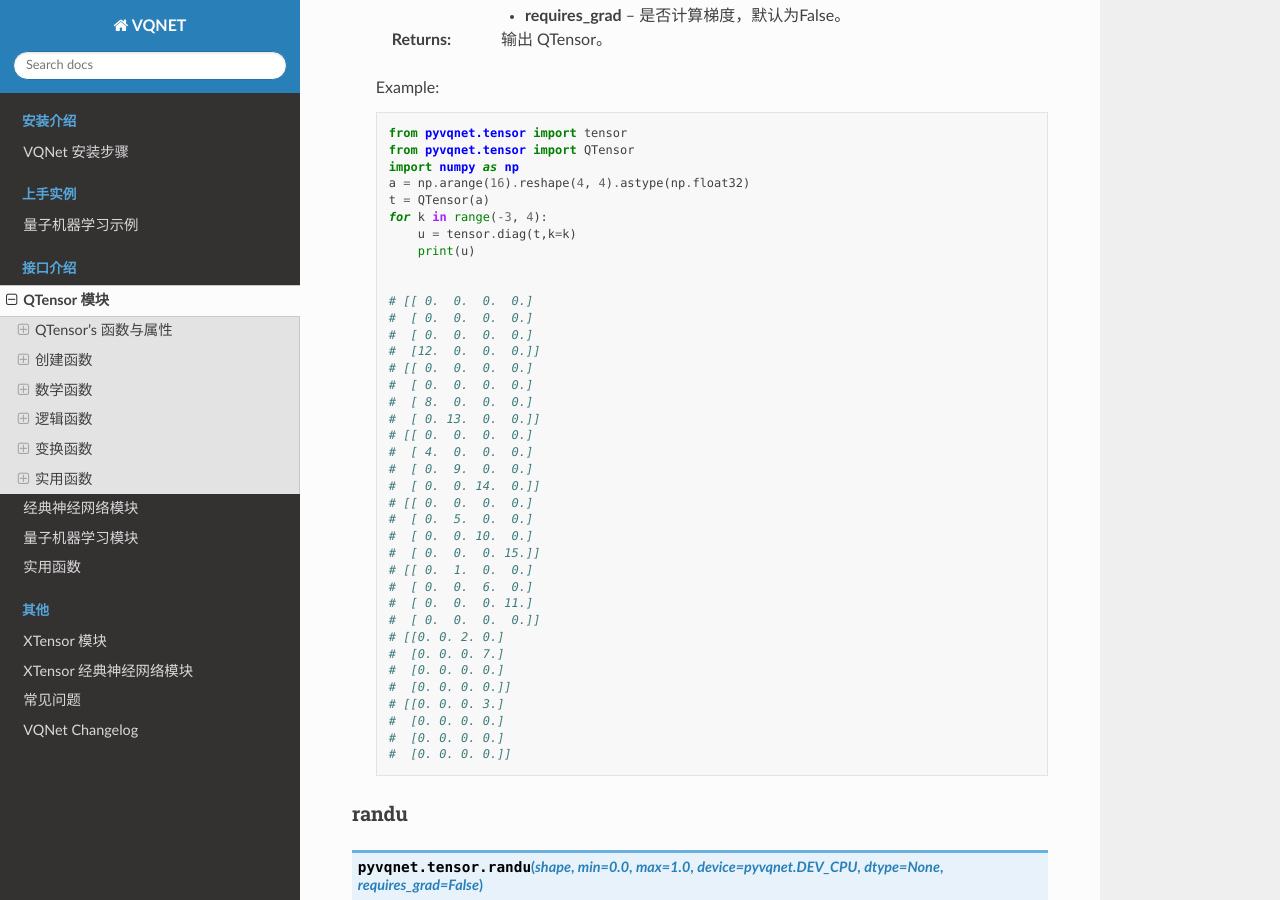
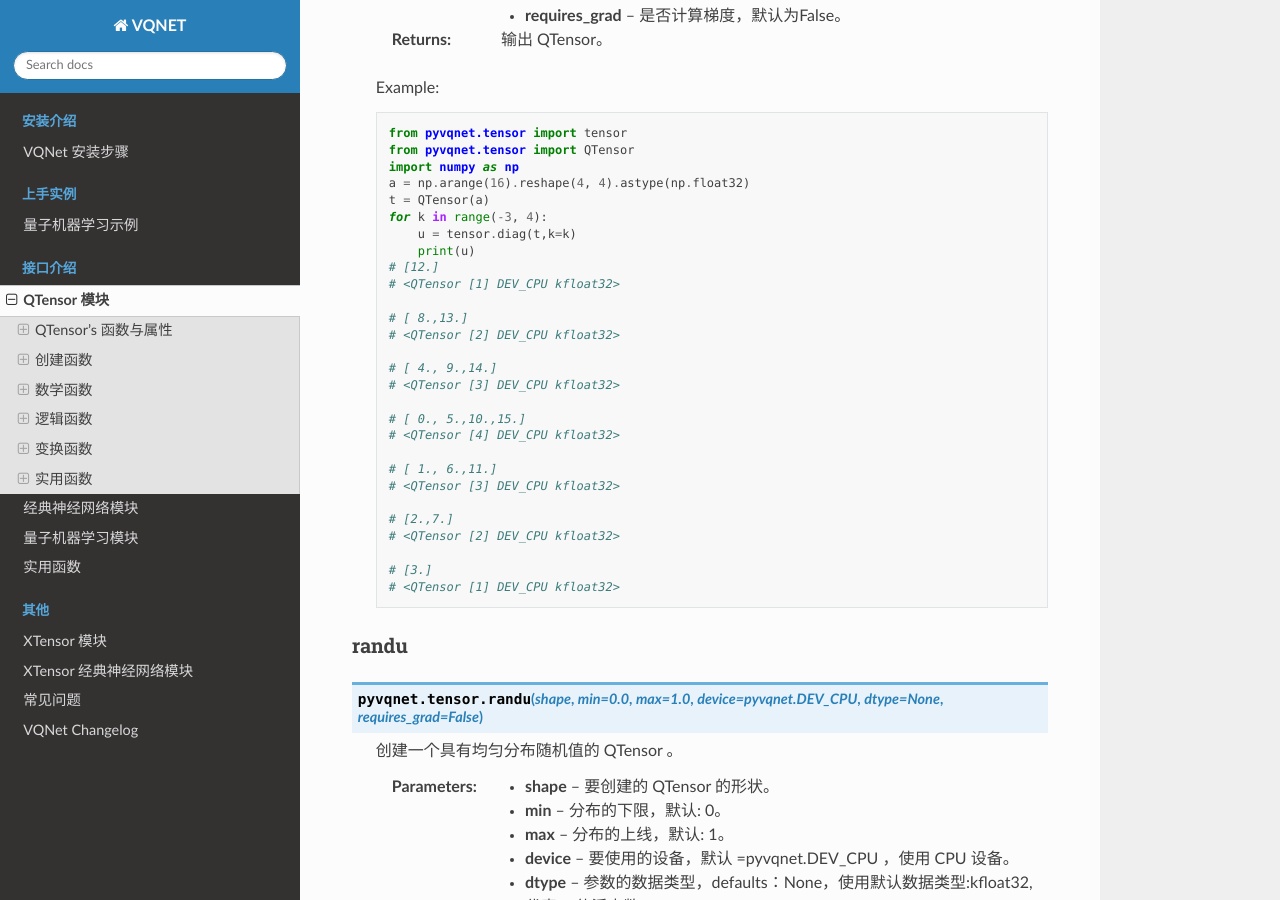
Before and after one commit to OriginQ/VQNET2.0-tutorial, a Sphinx documentation site: the page built from source/rst/QTensor.rst, in a window 1280 px wide and 900 px high, scrolled down 26672 px. Built offline with Sphinx 7.4.7 and the Read the Docs theme 2.0.0, drawn with Linux system fonts in a browser that asks for light colours; some of the changed text lies outside the part shown.

Commit message:
[ref] ref diag doc

```diff
--- a/source/rst/QTensor.rst
+++ b/source/rst/QTensor.rst
@@ -1393,36 +1393,26 @@ diag
         for k in range(-3, 4):
             u = tensor.diag(t,k=k)
             print(u)
-
-
-        # [[ 0.  0.  0.  0.]
-        #  [ 0.  0.  0.  0.]
-        #  [ 0.  0.  0.  0.]
-        #  [12.  0.  0.  0.]]
-        # [[ 0.  0.  0.  0.]
-        #  [ 0.  0.  0.  0.]
-        #  [ 8.  0.  0.  0.]
-        #  [ 0. 13.  0.  0.]]
-        # [[ 0.  0.  0.  0.]
-        #  [ 4.  0.  0.  0.]
-        #  [ 0.  9.  0.  0.]
-        #  [ 0.  0. 14.  0.]]
-        # [[ 0.  0.  0.  0.]
-        #  [ 0.  5.  0.  0.]
-        #  [ 0.  0. 10.  0.]
-        #  [ 0.  0.  0. 15.]]
-        # [[ 0.  1.  0.  0.]
-        #  [ 0.  0.  6.  0.]
-        #  [ 0.  0.  0. 11.]
-        #  [ 0.  0.  0.  0.]]
-        # [[0. 0. 2. 0.]
-        #  [0. 0. 0. 7.]
-        #  [0. 0. 0. 0.]
-        #  [0. 0. 0. 0.]]
-        # [[0. 0. 0. 3.]
-        #  [0. 0. 0. 0.]
-        #  [0. 0. 0. 0.]
-        #  [0. 0. 0. 0.]]
+        # [12.]
+        # <QTensor [1] DEV_CPU kfloat32>
+
+        # [ 8.,13.]
+        # <QTensor [2] DEV_CPU kfloat32>
+
+        # [ 4., 9.,14.]
+        # <QTensor [3] DEV_CPU kfloat32>
+
+        # [ 0., 5.,10.,15.]
+        # <QTensor [4] DEV_CPU kfloat32>
+
+        # [ 1., 6.,11.]
+        # <QTensor [3] DEV_CPU kfloat32>
+
+        # [2.,7.]
+        # <QTensor [2] DEV_CPU kfloat32>
+
+        # [3.]
+        # <QTensor [1] DEV_CPU kfloat32>
 
 
 randu
```
